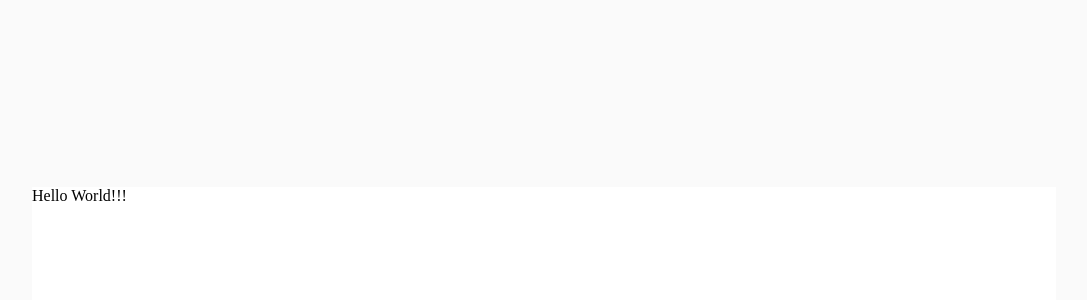
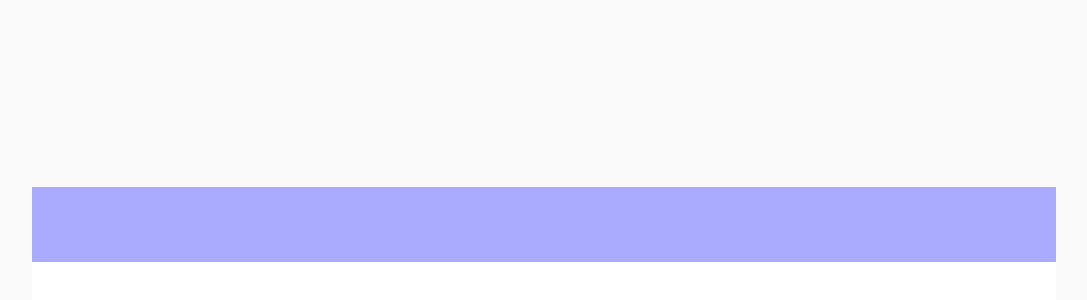
Before and after one commit to Jounos/desafio-01-calculadora, a React (Create React App) app: page / in a window 1280 px wide. Shown: the part 38-338 px from the top of the page, without its empty margins (96-1183 px from the left). Built offline with nearby package versions, Linux system fonts and the light colour scheme.

Commit message:
Display estilizado

```diff
--- a/src/App.js
+++ b/src/App.js
@@ -1,10 +1,12 @@
+import Input from './components/Input';
+import Button from './components/Button';
 import { Container, Content } from './styles';
 
 function App() {
   return (
     <Container>
       <Content>
-        Hello World!!!
+        <Input />
       </Content>
     </Container>
   );
--- a/src/components/Input/index.js
+++ b/src/components/Input/index.js
@@ -1,8 +1,10 @@
+
+import { InputContainer } from "./styles";
 const Input = () => {
     return (
-        <div className="">
-
-        </div>
+        <InputContainer>
+            <input />
+        </InputContainer>
     );
 }
 
--- a/src/components/Input/style.js
+++ /dev/null
@@ -1 +0,0 @@
-import styled from 'styled-components';
--- /dev/null
+++ b/src/components/Input/styles.js
@@ -0,0 +1,29 @@
+import styled from 'styled-components';
+
+export const InputContainer = styled.div`
+    width: 100%;
+    height: 75px;
+    background-color: #AAAAFF;
+
+    display: flex;
+    align-items: center;
+    justify-content: flex-end;
+
+    font-size: 24px;
+    font-family: 'Roboto';
+
+    input {
+        width: 100%;
+        height: 75px;
+        background-color: #AAAAFF;
+        border: 0;
+        display: flex;
+        flex-direction: column;
+        align-items: flex-end;
+        padding: 0 10px;
+
+        font-size: 24px;
+        font-family: 'Roboto';
+        color: #FFFFFF;
+    }
+`
```
